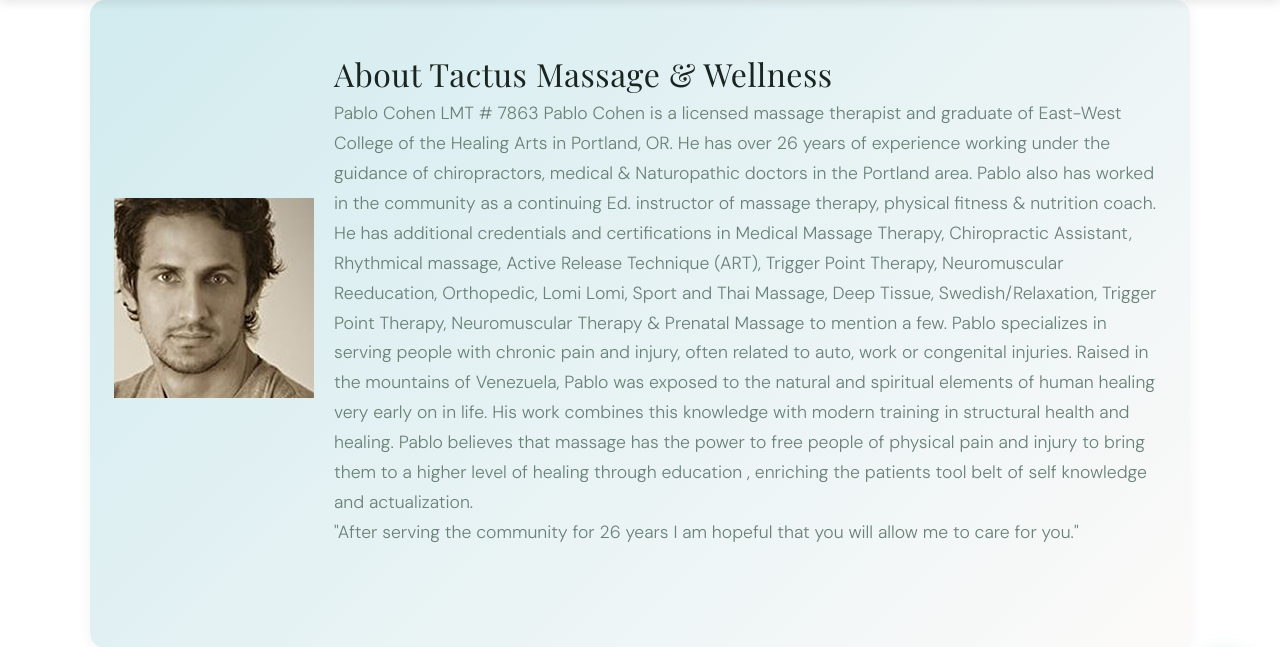
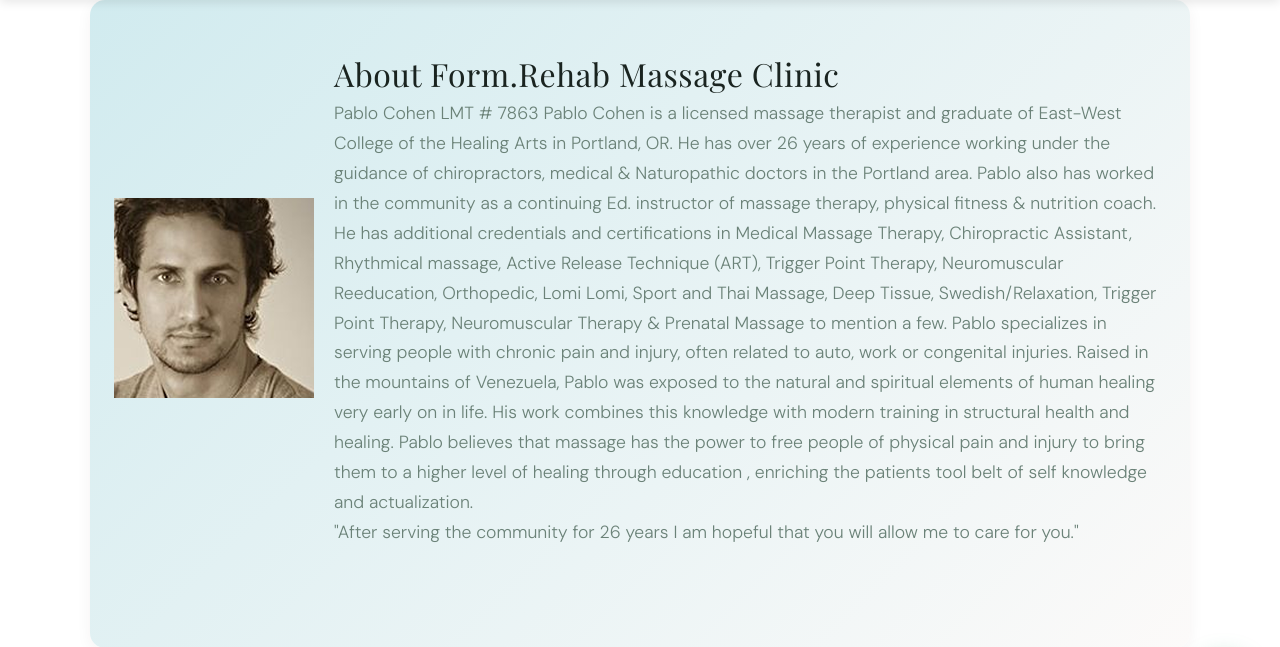
Before and after one commit to Paulipdx/Form, a Flask app: page /about in a window 1280 px wide. Shown: the part 64-711 px from the top of the page. Run offline with Flask 3, Linux system fonts and the light colour scheme.

Commit message:
Update about.html
About Form.Rehab Massage Clinic

```diff
--- a/templates/about.html
+++ b/templates/about.html
@@ -9,7 +9,7 @@
 
     <!-- Text on the right -->
     <div class="text-content">
-        <h2>About Tactus Massage & Wellness</h2>
+        <h2>About Form.Rehab Massage Clinic</h2>
         <p>Pablo Cohen LMT # 7863
 Pablo Cohen is a licensed massage therapist and graduate of East-West College of
 the Healing Arts in Portland, OR. He has over 26 years of experience working under
```
